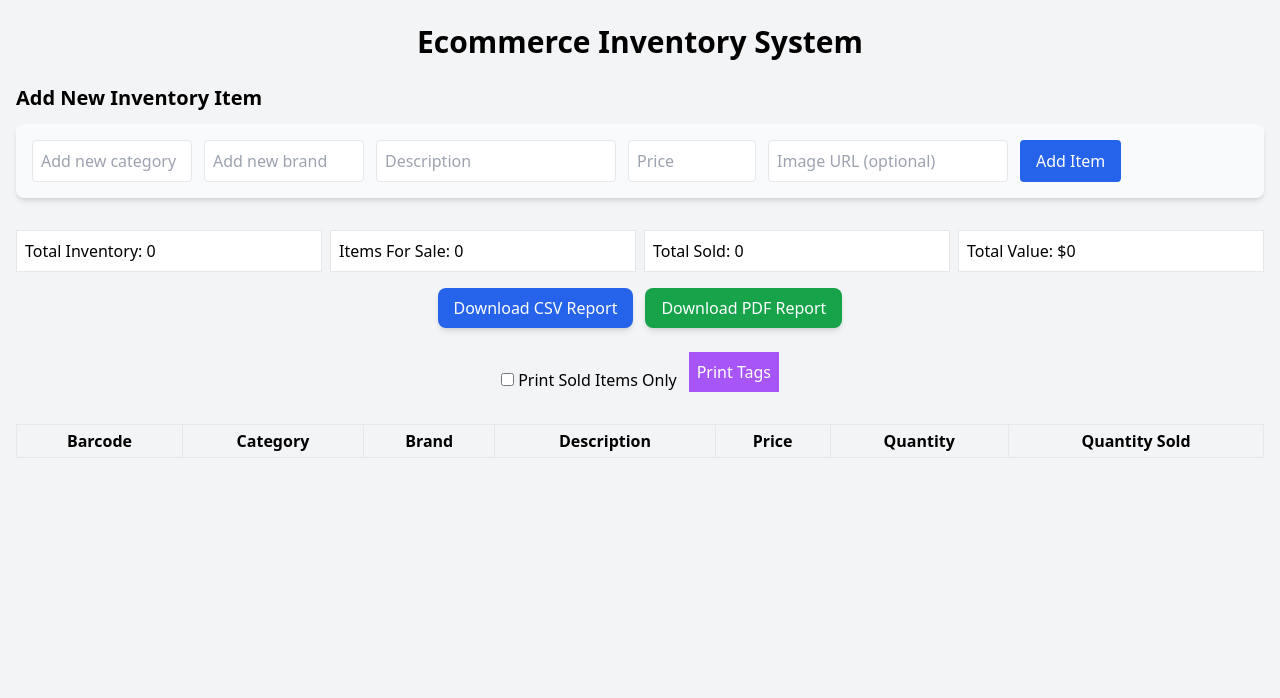
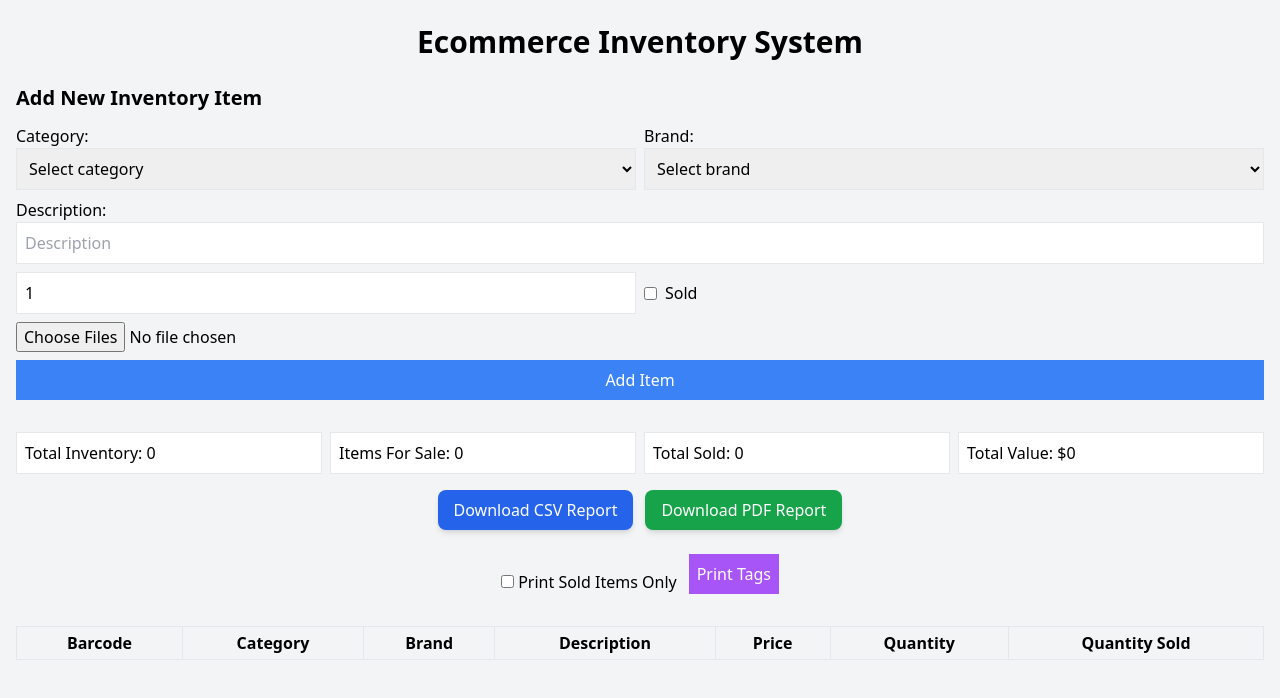
Before and after one commit to architeketh/ecommerce-inventory-system, a React (Vite) app: page / in a window 1280 px wide. Shown: the top 698 px of the page. Built offline with nearby package versions, Linux system fonts and the light colour scheme.

Commit message:
Update InventoryForm.jsx

```diff
--- a/src/components/InventoryForm.jsx
+++ b/src/components/InventoryForm.jsx
@@ -1,81 +1,98 @@
 import React, { useState } from 'react'
 
 const InventoryForm = ({ items, setItems }) => {
+  const [categories, setCategories] = useState(['Shirts', 'Pants', 'Shoes', 'Hats', 'Accessories'])
+  const [brands, setBrands] = useState(['Nike', 'Adidas', 'Puma', 'Reebok'])
+
   const [category, setCategory] = useState('')
   const [brand, setBrand] = useState('')
+  const [customCategory, setCustomCategory] = useState('')
+  const [customBrand, setCustomBrand] = useState('')
   const [description, setDescription] = useState('')
-  const [price, setPrice] = useState('')
-  const [image, setImage] = useState('')
+  const [inventory, setInventory] = useState(1)
+  const [sold, setSold] = useState(false)
+  const [photos, setPhotos] = useState([])
 
-  const handleSubmit = e => {
+  const handlePhotoUpload = e => {
+    const files = Array.from(e.target.files)
+    files.forEach(file => {
+      const reader = new FileReader()
+      reader.onload = () => setPhotos(prev => [...prev, reader.result])
+      reader.readAsDataURL(file)
+    })
+  }
+
+  const resetForm = () => {
+    setCategory('')
+    setBrand('')
+    setCustomCategory('')
+    setCustomBrand('')
+    setDescription('')
+    setInventory(1)
+    setSold(false)
+    setPhotos([])
+  }
+
+  const addItem = e => {
     e.preventDefault()
-    if (!category || !brand || !description || !price) return alert('All fields required.')
+    let finalCategory = category
+    let finalBrand = brand
 
-    const newItem = {
-      id: Date.now(),
-      category,
-      brand,
-      description,
-      price: parseFloat(price),
-      sold: false,
-      image
+    if (category === 'Add New Category') {
+      if (!customCategory) return
+      finalCategory = customCategory
+      if (!categories.includes(customCategory)) setCategories([...categories, customCategory])
     }
 
+    if (brand === 'Add New Brand') {
+      if (!customBrand) return
+      finalBrand = customBrand
+      if (!brands.includes(customBrand)) setBrands([...brands, customBrand])
+    }
+
+    const id = Date.now()
+    const newItem = { id, category: finalCategory, brand: finalBrand, description, inventory, sold, photos }
     setItems([...items, newItem])
-    setCategory('')
-    setBrand('')
-    setDescription('')
-    setPrice('')
-    setImage('')
+    resetForm()
   }
 
   return (
-    <form
-      onSubmit={handleSubmit}
-      className="flex flex-wrap gap-3 bg-gray-50 p-4 rounded-lg shadow-md justify-center md:justify-start"
-    >
-      <input
-        type="text"
-        value={category}
-        onChange={e => setCategory(e.target.value)}
-        placeholder="Add new category"
-        className="border p-2 rounded w-40"
-      />
-      <input
-        type="text"
-        value={brand}
-        onChange={e => setBrand(e.target.value)}
-        placeholder="Add new brand"
-        className="border p-2 rounded w-40"
-      />
-      <input
-        type="text"
-        value={description}
-        onChange={e => setDescription(e.target.value)}
-        placeholder="Description"
-        className="border p-2 rounded w-60"
-      />
-      <input
-        type="number"
-        step="0.01"
-        value={price}
-        onChange={e => setPrice(e.target.value)}
-        placeholder="Price"
-        className="border p-2 rounded w-32"
-      />
-      <input
-        type="text"
-        value={image}
-        onChange={e => setImage(e.target.value)}
-        placeholder="Image URL (optional)"
-        className="border p-2 rounded w-60"
-      />
-      <button
-        type="submit"
-        className="bg-blue-600 hover:bg-blue-700 text-white px-4 py-2 rounded"
-      >
-        Add Item
-      </button>
+    <form onSubmit={addItem} className="mb-4 grid grid-cols-1 md:grid-cols-2 gap-2">
+      <div>
+        <label>Category:</label>
+        <select value={category} onChange={e => setCategory(e.target.value)} className="border p-2 w-full">
+          <option value="">Select category</option>
+          {categories.map(c => <option key={c} value={c}>{c}</option>)}
+          <option value="Add New Category">Add New Category</option>
+        </select>
+        {category === 'Add New Category' && <input className="border p-2 mt-1 w-full" placeholder="New Category" value={customCategory} onChange={e => setCustomCategory(e.target.value)} />}
+      </div>
+
+      <div>
+        <label>Brand:</label>
+        <select value={brand} onChange={e => setBrand(e.target.value)} className="border p-2 w-full">
+          <option value="">Select brand</option>
+          {brands.map(b => <option key={b} value={b}>{b}</option>)}
+          <option value="Add New Brand">Add New Brand</option>
+        </select>
+        {brand === 'Add New Brand' && <input className="border p-2 mt-1 w-full" placeholder="New Brand" value={customBrand} onChange={e => setCustomBrand(e.target.value)} />}
+      </div>
+
+      <div className="col-span-2">
+        <label>Description:</label>
+        <input type="text" className="border p-2 w-full" placeholder="Description" value={description} onChange={e => setDescription(e.target.value)} />
+      </div>
+
+      <input type="number" className="border p-2" placeholder="Items" value={inventory} onChange={e => setInventory(Number(e.target.value))} />
+
+      <label className="flex items-center gap-2">
+        <input type="checkbox" checked={sold} onChange={e => setSold(e.target.checked)} />
+        Sold
+      </label>
+
+      <input type="file" multiple onChange={handlePhotoUpload} />
+
+      <button type="submit" className="bg-blue-500 text-white p-2 col-span-2">Add Item</button>
     </form>
   )
 }
```
